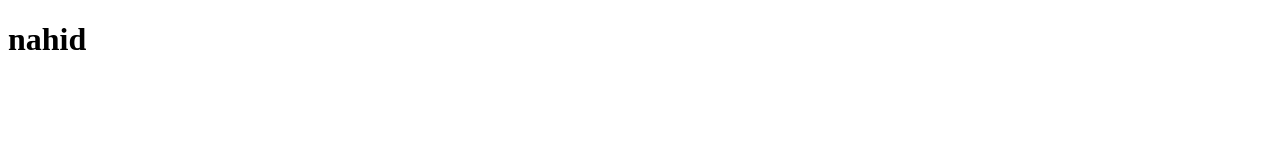
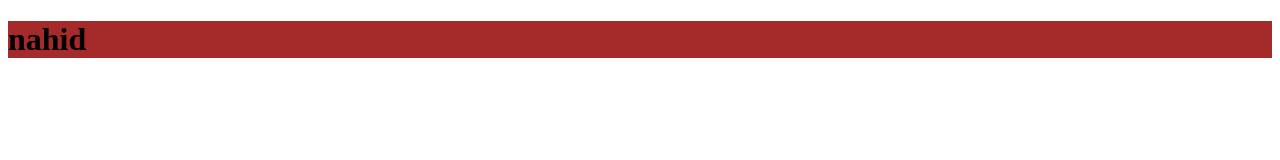
Before and after one commit to AbdullahNahid747/test_repository, a plain HTML site: page index.html in a window 1280 px wide. Drawn offline with Linux system fonts and the light colour scheme.

Commit message:
2nd call

```diff
--- a/index.html
+++ b/index.html
@@ -4,8 +4,11 @@
     <meta charset="UTF-8">
     <meta name="viewport" content="width=device-width, initial-scale=1.0">
     <title><Test-repo></Test-repo></title>
+    <link rel="stylesheet" href="style.css">
 </head>
 <body>
+   <div>
     <H1>nahid</H1>
+</div>
 </body>
 </html>
--- /dev/null
+++ b/style.css
@@ -0,0 +1,3 @@
+div{
+    background-color: brown;
+}
```
